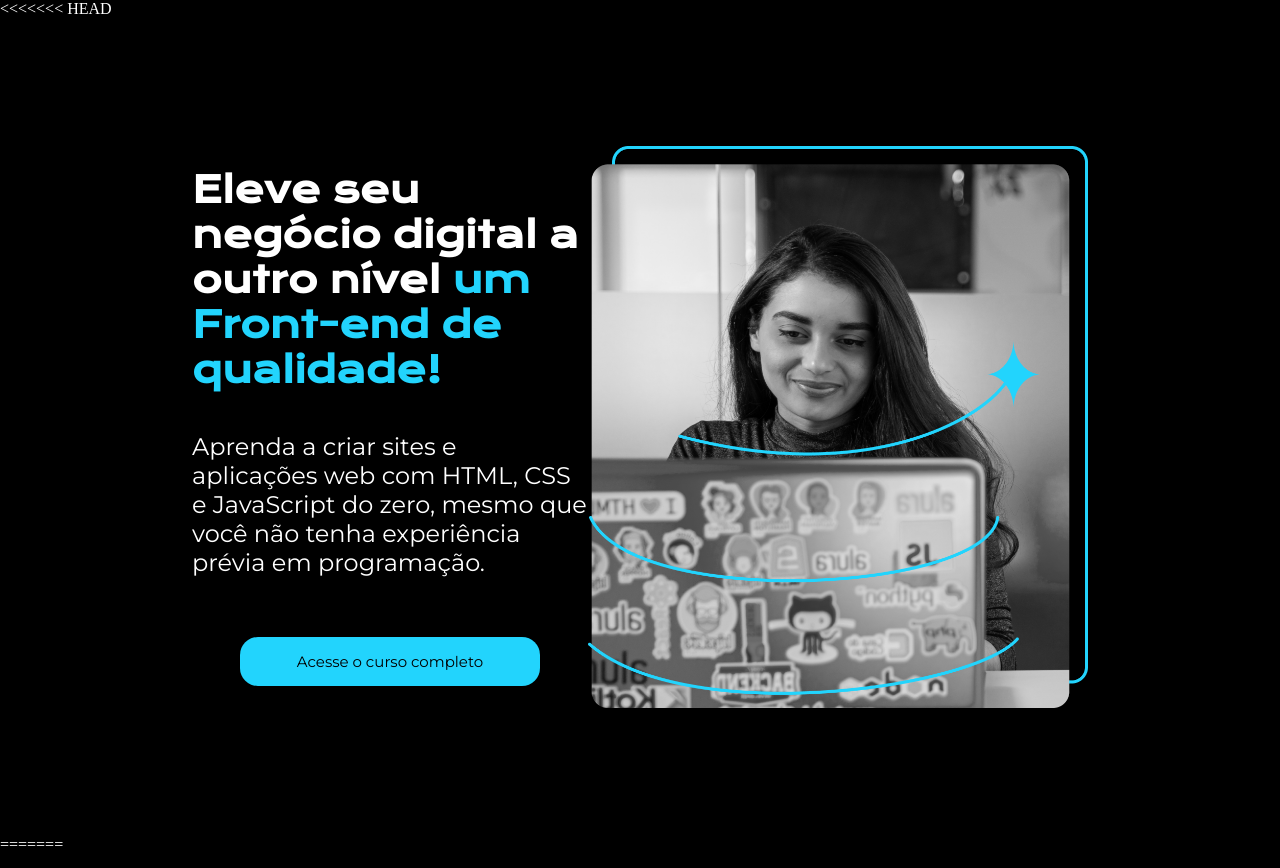
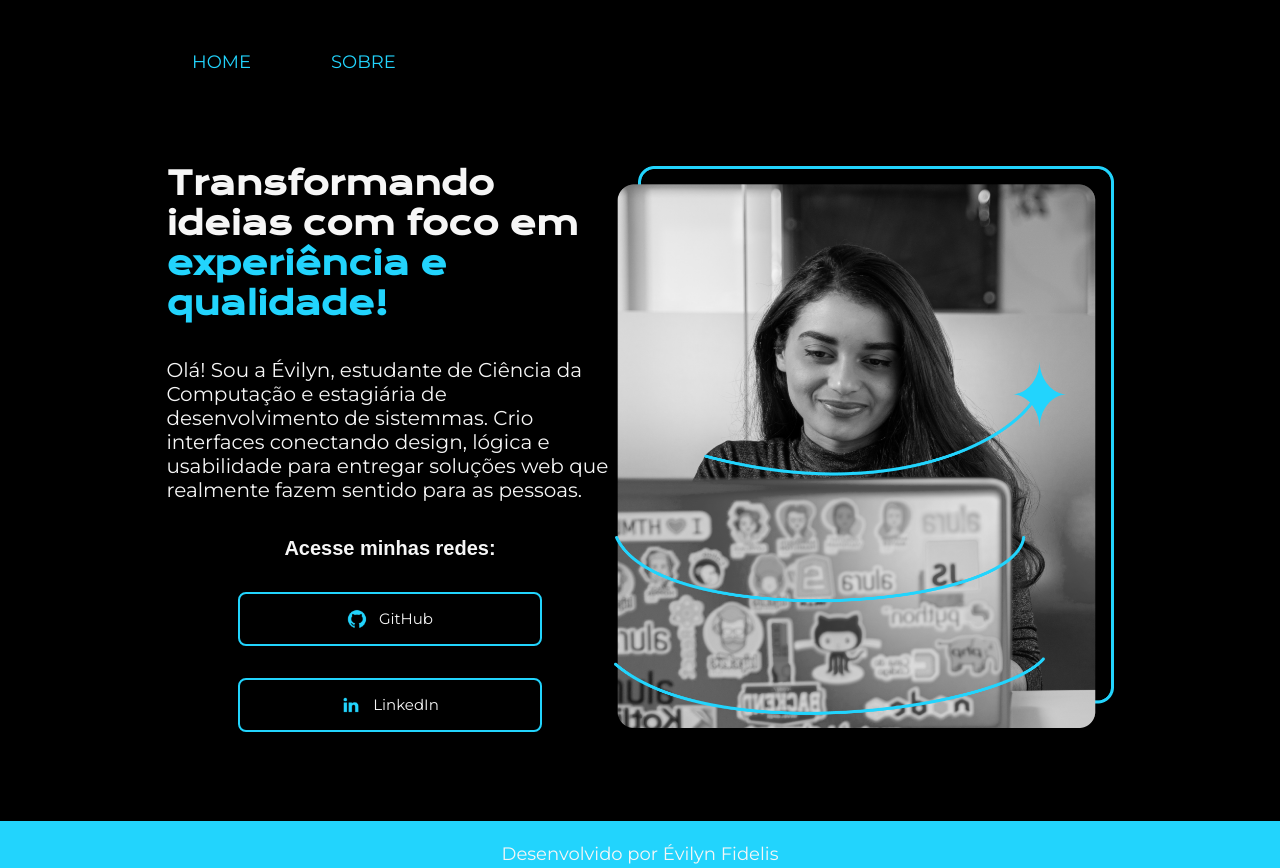
Before and after one commit to evilynsouzaf/curso_frontend_alura, a plain HTML site: page index.html in a window 1280 px wide. Shown: the top 868 px of the page. Drawn offline with nearby package versions, Linux system fonts and the light colour scheme.

Commit message:
curso 2- adicionando itens

```diff
--- a/index.html
+++ b/index.html
@@ -1,46 +1,35 @@
-<<<<<<< HEAD
 <!DOCTYPE html>
 <html lang="en">
 <head>
     <meta charset="UTF-8">
     <meta name="viewport" content="width=device-width, initial-scale=1.0">
     <title>Curso HTML e CSS</title>
-    <link rel="stylesheet" href="style.css">
+    <link rel="stylesheet" href="./styles/style.css">
 </head>
 <body>
-    <header></header>
-    <main class="apresentacao">
-        <section class="apresentacao_conteudo">
-           <h1 class="apresentacao_conteudo_titulo">Eleve seu negócio digital a outro nível <strong class="destaque">um Front-end de qualidade!</strong> </h1>
-            <p class="apresentacao_conteudo_texto">Aprenda a criar sites e aplicações web com HTML, CSS e JavaScript do zero, mesmo que você não tenha experiência prévia em programação.</p>
-            <div class="apresentacao_conteudo_botao">
-                <a class="apresentacao_conteudo_botao_link" href="https://www.udemy.com/course/html-css-javascript-do-zero-ao-avancado/" target="_blank">Acesse o curso completo</a>
+    <header class="cabecalho">
+        <nav class="cabecalho_menu">
+            <a class="cabecalho_menu_link" href="./index.html">HOME</a>
+            <a class="cabecalho_menu_link" href="./about.html">SOBRE</a>
+        </nav>
+    </header>
+<main class="apresentacao">
+    <section class="apresentacao_conteudo">
+        <h1 class="apresentacao_conteudo_titulo">Transformando ideias com foco em<strong class="destaque"> experiência e qualidade!</strong> </h1>
+            <p class="apresentacao_conteudo_texto">Olá! Sou a Évilyn, estudante de Ciência da Computação e estagiária de desenvolvimento de sistemmas. Crio interfaces conectando design, lógica e usabilidade para entregar soluções web que realmente fazem sentido para as pessoas.</p>
+        <div class="apresentacao_conteudo_botao">
+                <h2 class="apresentacao_conteudo_subtitulo"> Acesse minhas redes:</h2>
+        <a class="apresentacao_conteudo_botao_link" href="https://github.com/evilynsouzaf" >
+        <img src="./assets/github.png" alt="Logo do GitHub" width="20px">
+                GitHub</a>
+        <a class="apresentacao_conteudo_botao_link" href="https://www.linkedin.com/in/evilyn-fidelis-683870381" >
+        <img src="./assets/linkedin.png" alt="Logo do LinkedIn" width="20px"> LinkedIn</a>
             </div>
-            </section>
-            <img src="Imagem.png" alt="Imagem de uma garota programando em um computador" width="500px">
-    </main>
-      <footer> </footer>
-=======
-<!DOCTYPE html>
-<html lang="en">
-<head>
-    <meta charset="UTF-8">
-    <meta name="viewport" content="width=device-width, initial-scale=1.0">
-    <title>Curso HTML e CSS</title>
-    <link rel="stylesheet" href="style.css">
-</head>
-<body>
-    <header></header>
-    <main class="apresentacao">
-        <section class="apresentacao_conteudo">
-           <h1 class="apresentacao_conteudo_titulo">Eleve seu negócio digital a outro nível <strong class="destaque">um Front-end de qualidade!</strong> </h1>
-            <p class="apresentacao_conteudo_texto">Aprenda a criar sites e aplicações web com HTML, CSS e JavaScript do zero, mesmo que você não tenha experiência prévia em programação.</p>
-            <div class="apresentacao_conteudo_botao">
-                <a class="apresentacao_conteudo_botao_link" href="https://www.udemy.com/course/html-css-javascript-do-zero-ao-avancado/" target="_blank">Acesse o curso completo</a>
-            </div>
-            </section>
-            <img src="Imagem.png" alt="Imagem de uma garota programando em um computador" width="500px">
-    </main>
-      <footer> </footer>
->>>>>>> 050eb7f8b49150b21ef5d30b0470b6835f9b4c38
+    </section>
+            <img src="./assets/imagem.png" alt="Imagem de uma garota programando em um computador" width="500px">
+</main>
+      <footer class="rodape">
+            <p> Desenvolvido por Évilyn Fidelis</p>
+      </footer>
 </body>
+</html>
--- a/style.css
+++ /dev/null
@@ -1,53 +0,0 @@
-@import url('https://fonts.googleapis.com/css2?family=Krona+One&family=Montserrat&display=swap');
-
-* {
-    margin: 0;
-    padding: 0;
-}
-
-body{
-    height: 100vh;
-    box-sizing: border-box;
-    background-color: black;
-    color: white;
-}
-.destaque{
-    color: #22D4FD;
-}
-.apresentacao{
-    margin: 10% 15%;
-    display: flex;
-    align-items: center;
-    justify-content: space-between;
-}
-.apresentacao_conteudo{
-    width: 615px;
-    display: flex;
-    flex-direction: column;
-    gap: 40px;
-}
-.apresentacao_conteudo_titulo{
-    font-size: 36px;
-    font-family: 'Krona One', sans-serif;
-}
-.apresentacao_conteudo_texto{
-    font-size: 24px;
-    font-family: Montserrat, sans-serif;
-}
-.apresentacao_conteudo_botao{
-    align-items: center;
-    display: flex;
-    justify-content: center;
-    margin-top: 20px;
-}
-.apresentacao_conteudo_botao_link{
-    background-color: #22D4FD;
-    width: 270px;
-    text-align: center;
-    border-radius: 18px;
-    font-size: 15px;
-    padding: 15px;
-    text-decoration: none;
-    color: black;
-    font-family: Montserrat, sans-serif;
-}
--- /dev/null
+++ b/styles/style.css
@@ -0,0 +1,92 @@
+@import url('https://fonts.googleapis.com/css2?family=Krona+One&family=Montserrat&display=swap');
+
+:root{
+    --cor-primaria: black;
+    --cor-secundaria: #22D4FD;
+    --cor-terciaria: #f6f6f6;
+
+    --fonte-primaria: 'Karona One', sans-serif;
+    --fonte-secundaria: 'Montserrat', sans-serif;
+}
+* {
+    margin: 0;
+    padding: 0;
+}
+
+body{
+    box-sizing: border-box;
+    background-color: var(--cor-primaria);
+    color: var(--cor-terciaria);
+}
+.cabecalho{
+    padding: 4% 0% 0% 15%;
+}
+.cabecalho_menu{
+    display: flex;
+    gap: 80px;
+}
+.cabecalho_menu_link{
+    font-family: var(--fonte-secundaria);
+    font-size: 18px;
+    color: var(--cor-secundaria);
+    text-decoration: none;
+}
+.apresentacao{
+    padding: 7% 13%;
+    display: flex;
+    align-items: center;
+    justify-content: space-between;
+}
+.apresentacao_conteudo{
+    width: 615px;
+    display: flex;
+    flex-direction: column;
+    gap: 35px;
+}
+.apresentacao_conteudo_titulo{
+    font-size: 32px;
+    font-family: 'Krona One', sans-serif;
+}
+.destaque{
+    color: var(--cor-secundaria);
+}
+.apresentacao_conteudo_texto{
+    font-size: 20px;
+    font-family: var(--fonte-secundaria);
+}
+.apresentacao_conteudo_botao{
+    display: flex;
+    flex-direction: column;
+    justify-content: space-between;
+    align-items: center;
+    gap: 32px;
+}
+.apresentacao_conteudo_subtitulo{
+    font-size: 20px;
+    font-family: var(--fonte-primaria);
+}
+.apresentacao_conteudo_botao_link{
+    display: flex;
+    justify-content: center;
+    gap: 12px;
+    width: 270px;
+    border: 2px solid var(--cor-secundaria);
+    text-align: center;
+    border-radius: 8px;
+    font-size: 15px;
+    padding: 15px;
+    text-decoration: none;
+    color: var(--cor-terciaria);
+    font-family: var(--fonte-secundaria);
+}
+.apresentacao_conteudo_botao_link:hover{
+    background-color: #272727;
+}
+.rodape{
+    padding: 22px;
+    text-align: center;
+    color: var(--cor-terciaria);
+    background-color: var(--cor-secundaria);
+    font-family: var(--fonte-secundaria);
+    font-size: 18px;
+}
```
Also changed, not shown: about.html (added, +30 -0 lines), assets/github.png (added), assets/imagem.png (renamed from Imagem.png), assets/linkedin.png (added).
